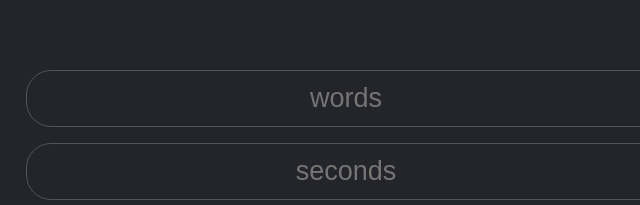
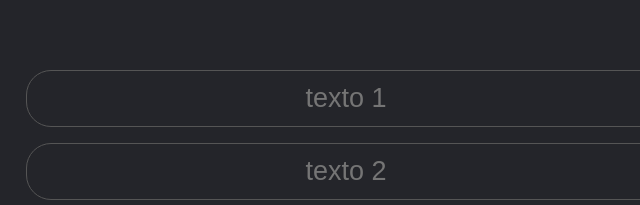
Before and after one commit to Sweet-Medicine/SpeedReading.github.io, a plain HTML site: page index.html in a window 1280 px wide. Shown: the part 250-455 px from the top of the page, 294-934 px from the left. Drawn offline with Linux system fonts and the light colour scheme.

Commit message:
Update index.html

```diff
--- a/index.html
+++ b/index.html
@@ -25,8 +25,8 @@
                 <option value="50 wpm">50 wpm</option>
             </select>
             <form autocomplete="off" id="FORM">
-                <input placeholder="words" name="text1" type="text" class="inputText" id="INPUT_TEXT_1" required>
-                <input placeholder="seconds" name="text2" type="text" class="inputText" id="INPUT_TEXT_2" required>
+                <input placeholder="texto 1" name="text1" type="text" class="inputText" id="INPUT_TEXT_1" required>
+                <input placeholder="texto 2" name="text2" type="text" class="inputText" id="INPUT_TEXT_2" required>
                 <button type="submit" class="button-80" role="button" id="SUBMIT_FORM">confirm</button>
             </form>
         </div>
```
